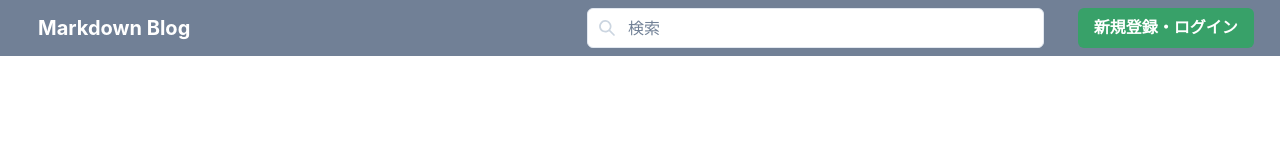
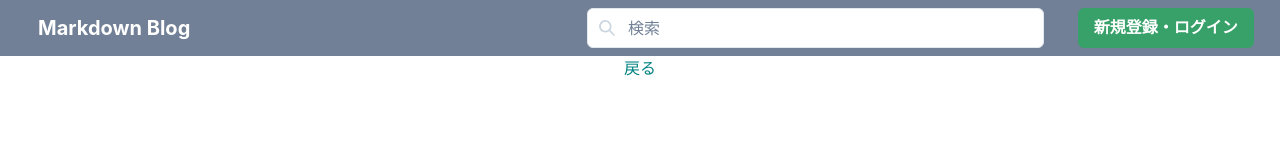
Before and after one commit to illionillion/markdown-blog, a Next.js app: page /get-article/1 in a window 1280 px wide. Shown: the top 160 px of the page. Built offline with nearby package versions, Linux system fonts and the light colour scheme; no server answers; the database is empty.

Commit message:
記事に戻るボタン追加

```diff
--- a/pages/get-article/[post_id].tsx
+++ b/pages/get-article/[post_id].tsx
@@ -1,4 +1,4 @@
-import { Box, Container } from "@chakra-ui/react";
+import { Box, Center, Container, Link } from "@chakra-ui/react";
 import type { GetServerSidePropsContext } from "next";
 import Head from "next/head";
 import React from "react";
@@ -27,6 +27,9 @@ const GetArticle: React.FC<PropsData> = ({ data, content }) => {
       <Header />
       <Container as="main" h="100vh">
         <ReactMarkdown remarkPlugins={[remarkGfm]} >{content}</ReactMarkdown>
+        <Center>
+          <Link href="/" color="teal">戻る</Link>
+        </Center>
       </Container>
     </Box>
   );
```
